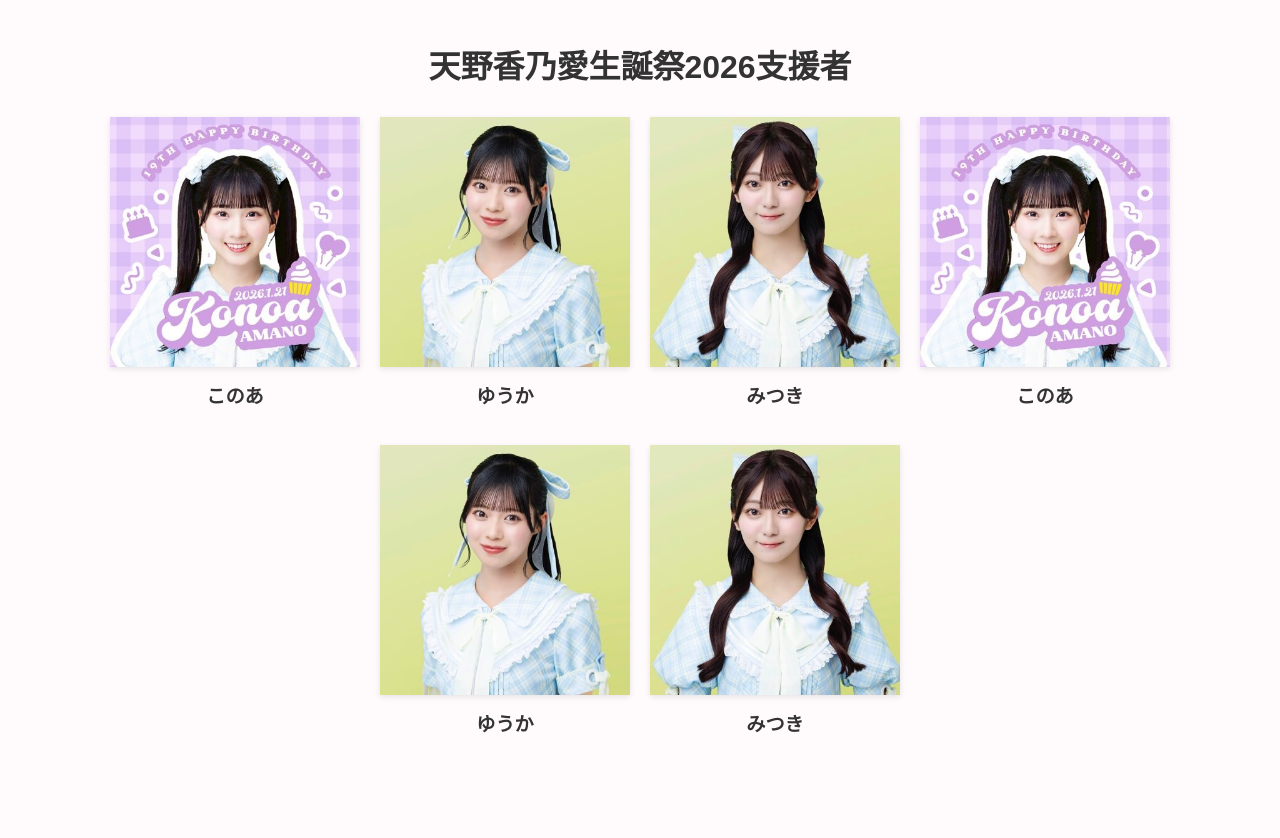
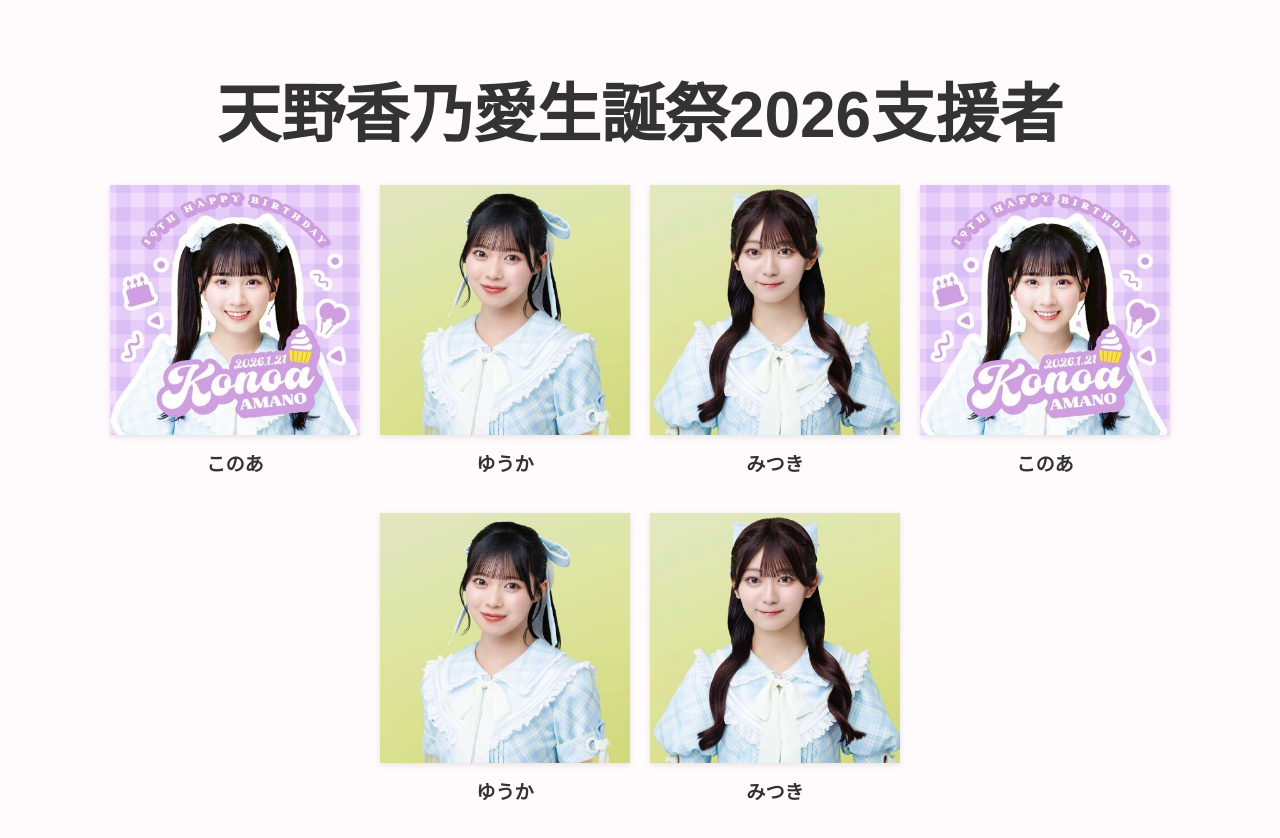
Before and after one commit to konoaseitan/konoaseitansai2026, a plain HTML site: page index.html in a window 1280 px wide. Before the commit the page ends 800 px from the top, so only its background shows below. Drawn offline with Linux system fonts and the light colour scheme.

Commit message:
Update style.css

```diff
--- a/style.css
+++ b/style.css
@@ -8,7 +8,7 @@ body {
 h1 {
     color: #333;
     margin-bottom: 30px;
-    font-size: ４em;
+    font-size: 4em;
     text-align: center;
 }
 
```
